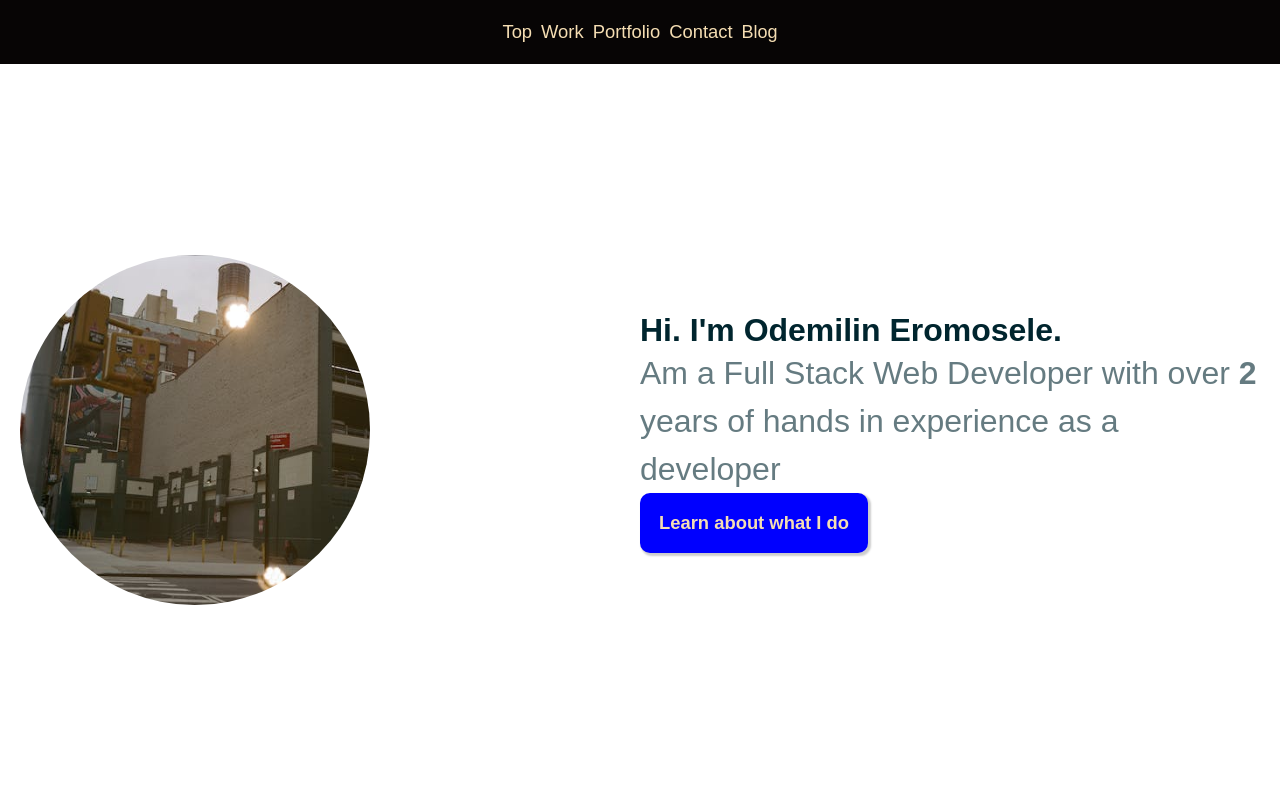
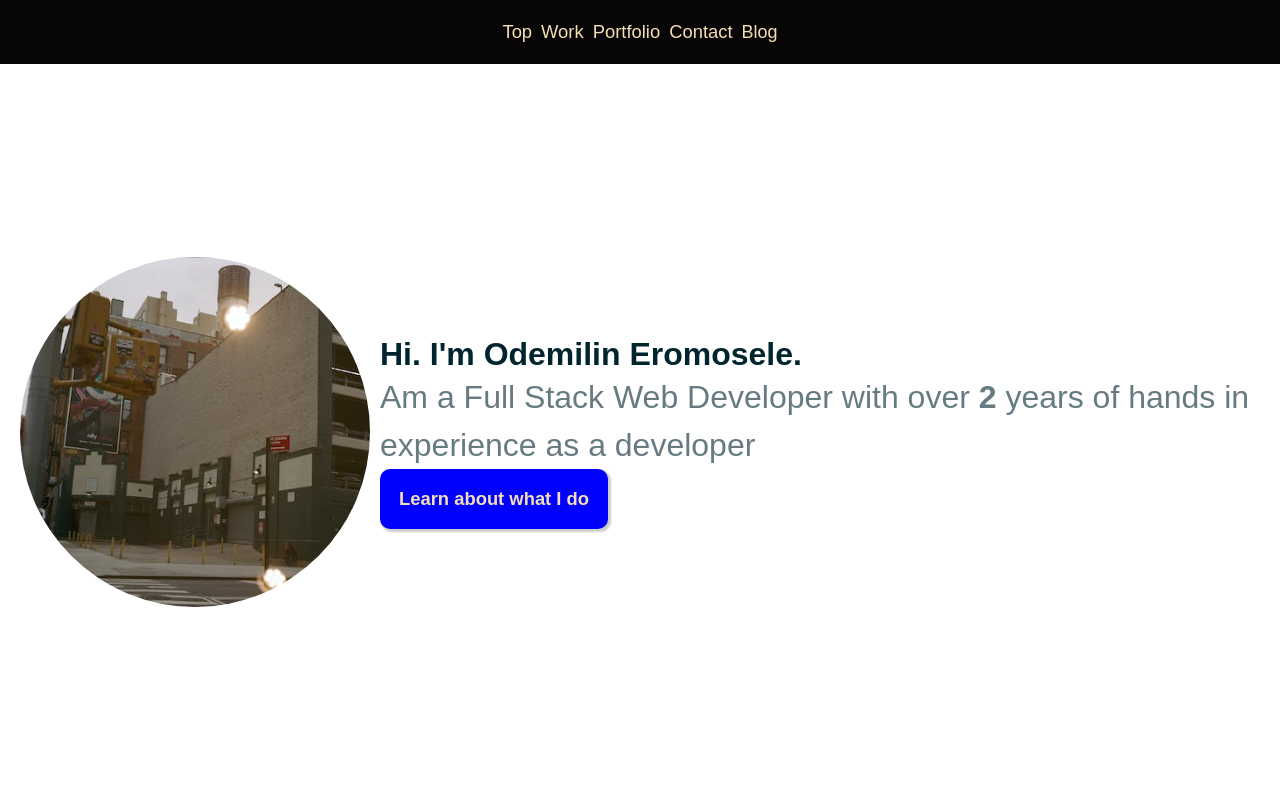
Before and after one commit to Striker1101/personal_portfolio, a React (Create React App) app: page / in a window 1280 px wide. Shown: the top 800 px of the page. Built offline with nearby package versions, Linux system fonts and the light colour scheme.

Commit message:
fix space

```diff
--- a/src/component/styles/Flex.styled.js
+++ b/src/component/styles/Flex.styled.js
@@ -4,10 +4,11 @@ export const Flex = styled.div`
   display: flex;
   align-items: center;
   justify-content: center;
+  gap: 10px;
 
   & > div,
   & > ul {
-    flex: 0.5;
+    flex: 1;
   }
 
   @media (max-width: ${({ theme }) => theme.mobile}) {
--- a/src/pages/Home.jsx
+++ b/src/pages/Home.jsx
@@ -9,11 +9,7 @@ export default function Home() {
     <Intro id="top">
       <Container>
         <Flex>
-          <div>
-            <span>
-              <img src={Pic} alt="profile" />
-            </span>
-          </div>
+          <img src={Pic} alt="profile" />
           <div>
             <header>
               <h1>
@@ -25,9 +21,7 @@ export default function Home() {
               of hands in experience as a developer{" "}
             </p>
             <Anchor>
-              <a href="#work">
-                Learn about what I do
-              </a>
+              <a href="#work">Learn about what I do</a>
             </Anchor>
           </div>
         </Flex>
```
